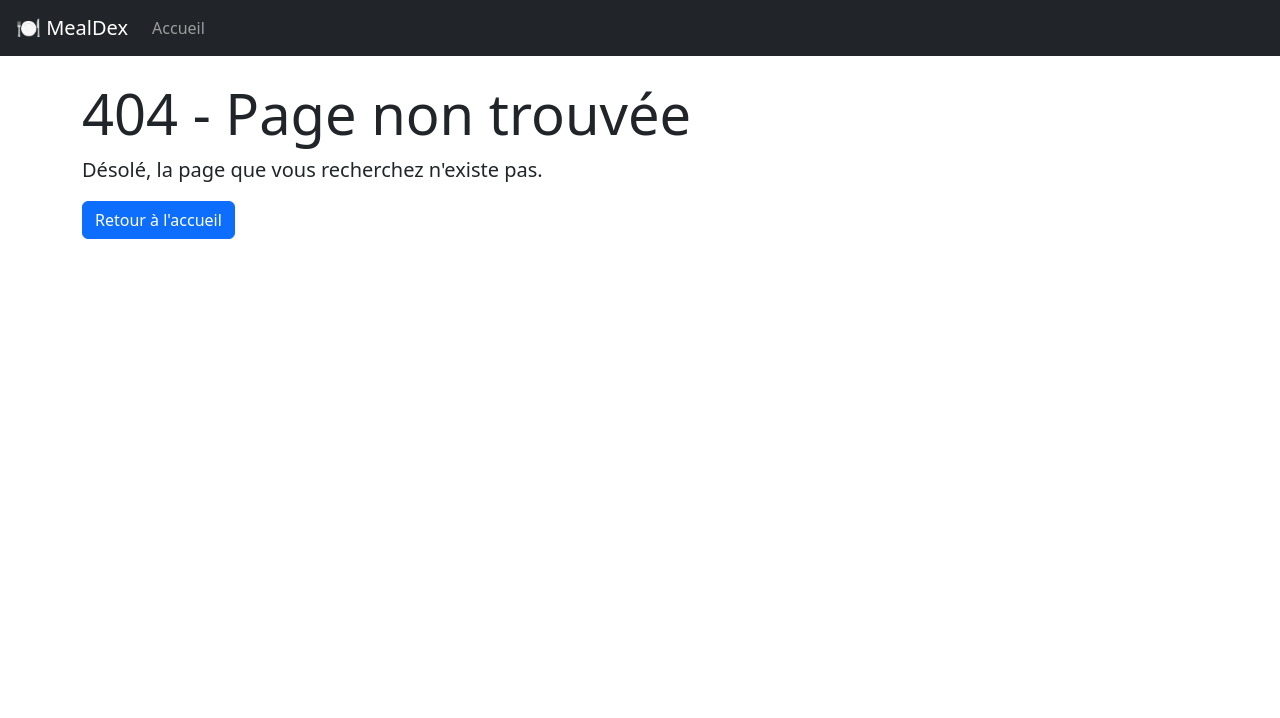
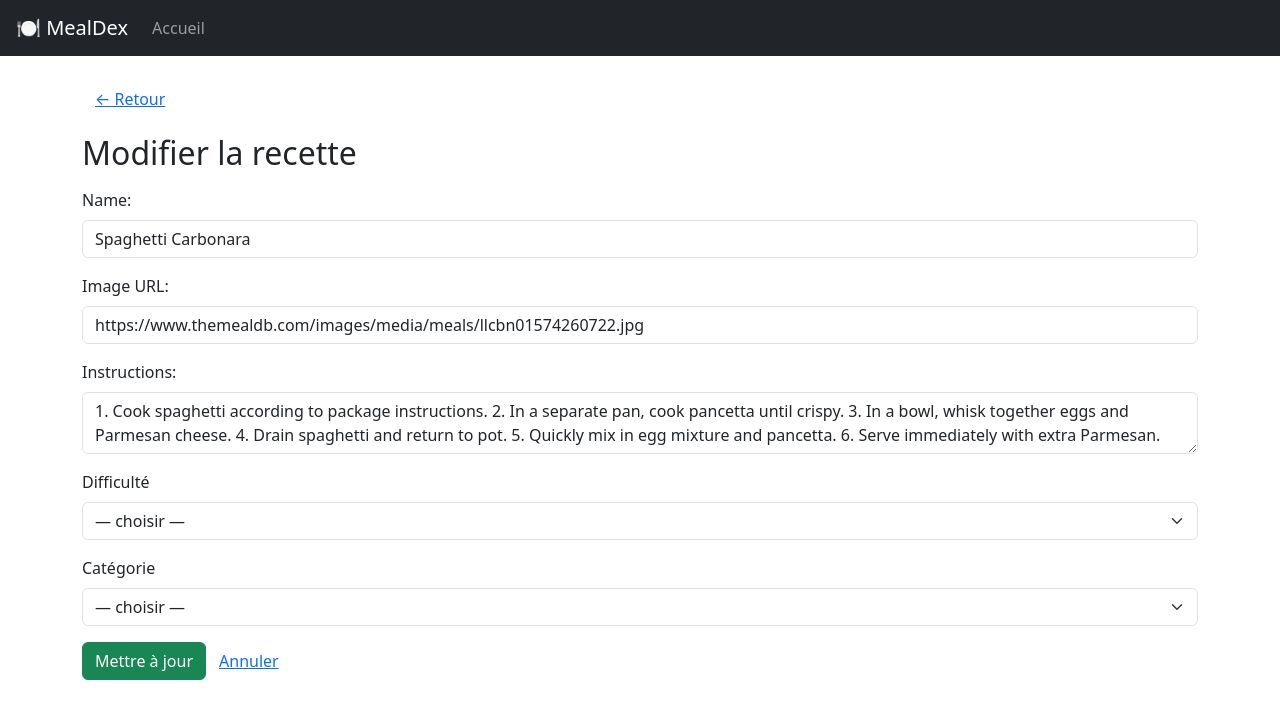
Before and after one commit to ehformation/MealDex, an Angular app: page /meal/1/edit in a window 1280 px wide. Before the commit this address had no page. Shown: the top 718 px of the page. Built offline with nearby package versions, Linux system fonts and the light colour scheme.

Commit message:
Ajout du composant MealEdit pour modifier les repas, mise à jour de MealsService pour inclure la méthode editMeal, et ajout des tests associés.

```diff
--- a/src/app/meals/meal-detail/meal-detail.component.html
+++ b/src/app/meals/meal-detail/meal-detail.component.html
@@ -3,6 +3,9 @@
   <div class="col-md-5">
     <img [src]="m.strMealThumb" class="img-fluid rounded shadow-sm" [alt]="m.strMeal" />
   </div>
+  <a [routerLink]="['/meal', m.idMeal, 'edit']" class="btn btn-outline-primary btn-sm mb-3">
+    ✏️ Modifier
+  </a>
   <div class="col-md-7">
     <h2>{{ m.strMeal }}</h2>
     <p style="white-space: pre-line;">{{ m.strInstructions }}</p>
--- /dev/null
+++ b/src/app/meals/meal-edit/meal-edit.component.html
@@ -0,0 +1,2 @@
+<a routerLink="/" class="btn btn-link mb-3">← Retour</a>
+<app-meal-form *ngIf="meal" [meal]="meal" (saved)="onMealSaved($event)" (canceled)="onMealCanceled()"></app-meal-form>
--- /dev/null
+++ b/src/app/meals/meal-edit/meal-edit.component.ts
@@ -0,0 +1,30 @@
+import { Component } from '@angular/core';
+import { ActivatedRoute, Router } from '@angular/router';
+import { Meal } from 'src/app/core/models/meal.model';
+import { MealsService } from '../meals.service';
+
+@Component({
+  selector: 'app-meal-edit',
+  templateUrl: './meal-edit.component.html',
+  styleUrls: ['./meal-edit.component.css']
+})
+export class MealEditComponent {
+  meal: Meal | null = null;
+
+  constructor(private route: ActivatedRoute, private mealsService: MealsService, private router: Router) {}
+
+  ngOnInit() {
+    const mealId = this.route.snapshot.paramMap.get('id');
+    if (mealId) {
+      this.meal = this.mealsService.getMealById(mealId) || null;
+    }
+  }
+  onMealSaved(meal: Meal) : void {
+    this.mealsService.editMeal(meal);
+    this.router.navigate(['/meal', meal.idMeal]);
+  }
+
+  onMealCanceled() : void {
+    this.router.navigate(['/']);
+  }
+}
--- a/src/app/meals/meal-form/meal-form.component.html
+++ b/src/app/meals/meal-form/meal-form.component.html
@@ -1,16 +1,16 @@
 <form [formGroup]="form" (ngSubmit)="onSubmit()">
   <h2 class="mb-3">{{ isEditMode ? 'Modifier la recette' : 'Ajouter une recette' }}</h2>
   <div  class="mb-3">
-    <label for="strMeal">Name:</label>
-    <input id="strMeal" formControlName="strMeal" />
+    <label class="form-label" for="strMeal">Name:</label>
+    <input class="form-control" id="strMeal" formControlName="strMeal" />
   </div>
   <div class="mb-3">
-    <label for="strMealThumb">Image URL:</label>
-    <input id="strMealThumb" formControlName="strMealThumb" />
+    <label class="form-label" for="strMealThumb">Image URL:</label>
+    <input class="form-control" id="strMealThumb" formControlName="strMealThumb" />
   </div>
   <div class="mb-3">
-    <label for="strInstructions">Instructions:</label>
-    <textarea id="strInstructions" formControlName="strInstructions"></textarea>
+    <label class="form-label" for="strInstructions">Instructions:</label>
+    <textarea class="form-control" id="strInstructions" formControlName="strInstructions"></textarea>
   </div>
   <div class="mb-3">
     <label class="form-label">Difficulté</label>
--- a/src/app/meals/meals.module.ts
+++ b/src/app/meals/meals.module.ts
@@ -9,9 +9,11 @@ import { TronquerPipe } from '../core/pipes/tronquer.pipe';
 import { CopierDirective } from '../core/directives/copier.directive';
 import { FormsModule, ReactiveFormsModule } from '@angular/forms';
 import { MealFormComponent } from './meal-form/meal-form.component';
+import { MealEditComponent } from './meal-edit/meal-edit.component';
 
 const mealsRoutes: Routes = [
   { path: 'meals', component: MealListComponent },
+  { path: 'meal/:id/edit', component: MealEditComponent },
   { path: 'meal/:id', component: MealDetailComponent },
 ];
 
@@ -24,6 +26,7 @@ const mealsRoutes: Routes = [
     TronquerPipe,
     CopierDirective,
     MealFormComponent,
+    MealEditComponent,
   ],
   imports: [
     CommonModule,
--- a/src/app/meals/meals.service.ts
+++ b/src/app/meals/meals.service.ts
@@ -48,4 +48,8 @@ export class MealsService {
       'Entrée', 'Plat', 'Dessert', 'Apéritif', 'Boisson', 'Accompagnement', 'Sauce', 'Autre'
     ];
   }
+
+  editMeal(updatedMeal: Meal): void {
+    this.meals = this.meals.map(meal => meal.idMeal === updatedMeal.idMeal ? updatedMeal : meal);
+  }
 }
```
Also changed, not shown: src/app/meals/meal-edit/meal-edit.component.css (added), 1 other file (tests, documents, lock files or other folders).
